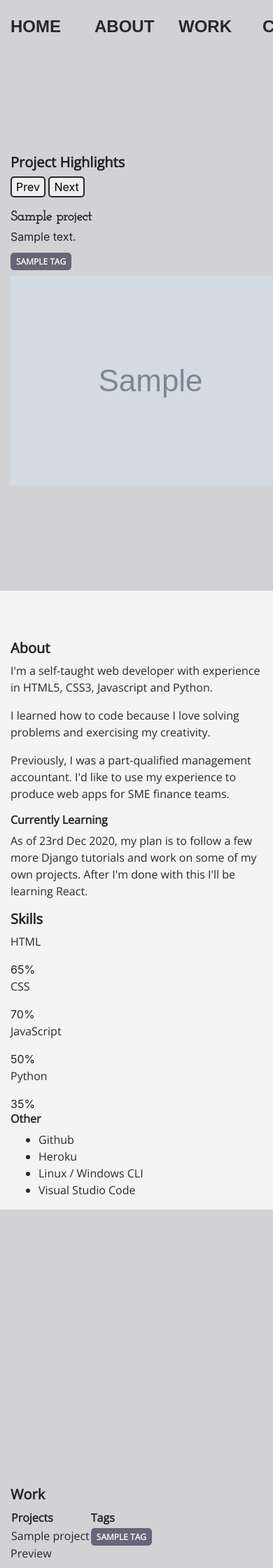
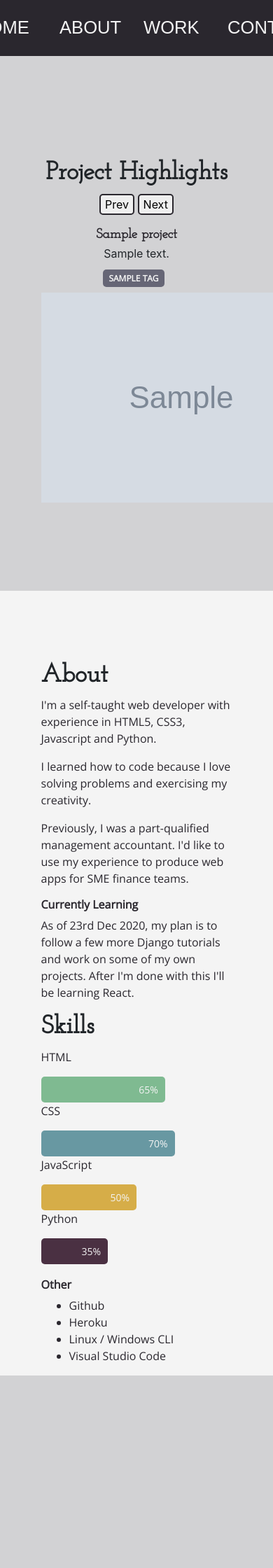
Before and after one commit to jwright90/personal-portfolio, a Django app: page / in a window 390 px wide. Shown: the top 2240 px of the page at 70% size. Run offline with Django 3.2, Linux system fonts and the light colour scheme; tables that the repository leaves empty hold one stand-in row (values such as "Sample post"); grey boxes marked "Sample" are stand-in pictures; some libraries are stand-ins or nearby versions; some web fonts are replaced.

Commit message:
work on responsive layout

```diff
--- a/static/css/home.css
+++ b/static/css/home.css
@@ -85,10 +85,49 @@
     background-color: var(--cyan-1);
 }
 
+.skill-container, .html-skill, .css-skill, .js-skill, .python-skill {
+    border-radius: 5px;
+}
+
+.skills {
+    font-family: 'Open Sans', sans-serif;
+    font-size: 14px;
+    padding-top: 8px;
+    padding-bottom: 8px;
+    padding-right: 10px;
+    color: var(--light-white-4);
+    text-align: right;
+}
+
+.html-skill {
+    width: 65%;
+    background-color: var(--green-3);
+}
+
+.css-skill {
+    width: 70%;
+    background-color: var(--cyan-1);
+}
+
+.js-skill {
+    width: 50%;
+    background-color: var(--mustard-2);
+}
+
+.python-skill {
+    width: 35%;
+    background-color: var(--violet-2);
+}
+
+.other-skills {
+    margin-top: 20px;
+}
+
 @media screen and (max-width: 1200px) {
+
     h1 {
-        font-family: 'Open Sans';
-        font-size: 20px;
+        font-family: 'Josefin Slab', 'Open Sans';
+        font-size: 36px;
         font-weight: 700;
     }
 
@@ -115,20 +154,25 @@
         display: none !important;
     }
 
-    .nav-container, nav {
+    .nav-container {
         position: fixed;
-        padding-top: 10px;
+        padding-top: 20px;
         width: 100%;
-        height: auto;
-        min-height: 40px;
+        min-height: 80px;
         align-items: center;
         text-transform: uppercase;
+        background-color: var(--dark-blue-1);
     }
 
     nav a {
+        color: var(--light-white-4);
         font-family: 'Fredericka the Great', sans-serif;
-        font-size: 1.5em;
-        font-weight: 700;
+        font-size: 1.6em;
+        font-weight: 400;
+    }
+
+    nav a:hover {
+        color: var(--off-white);
     }
 
     .link-container {
@@ -137,7 +181,7 @@
         display: grid;
         grid-template-columns: 100px 100px 100px 100px;
         grid-gap: 20px;
-        justify-content: left;
+        justify-content: center;
     }
 
     .social-icons {
@@ -145,10 +189,10 @@
     }
 
     .section-container {
-        padding-top: 70px;
-        padding: 70px 15px 0;
+        padding: 100px 15% 0;
         min-height: 100vh;
         overflow: hidden;
+        justify-content: center;
         align-content: center;
     }
 
@@ -160,7 +204,11 @@
         background-color: var(--light-white-4);
     }
 
-    .projects-container {
+    .projects-title-container {
+        text-align: center;
+    }
+
+    .project-content {
         margin-top: 15px;
     }
 
--- a/templates/home/home.html
+++ b/templates/home/home.html
@@ -29,9 +29,11 @@
 
     <div class="page-container">
         <div class="section-container" id="projects-section">
+            <div class="projects-title-container">
             <h1>Project Highlights</h1>
             <button class="project-btn" id="prev-project" type='submit'>Prev</button>
             <button class="project-btn" id="next-project" type='submit'>Next</button>
+
                 <div class="projects-container">
                 <!--    JS to add python tags immediately after div with class "project-container"
                         adjust slice values?
@@ -57,6 +59,7 @@
                         </div>
                     </div>
                 {% endfor %}
+                </div>
             </div>
         </div>
 
```
Lines whose indentation alone changed are shown as unchanged.
